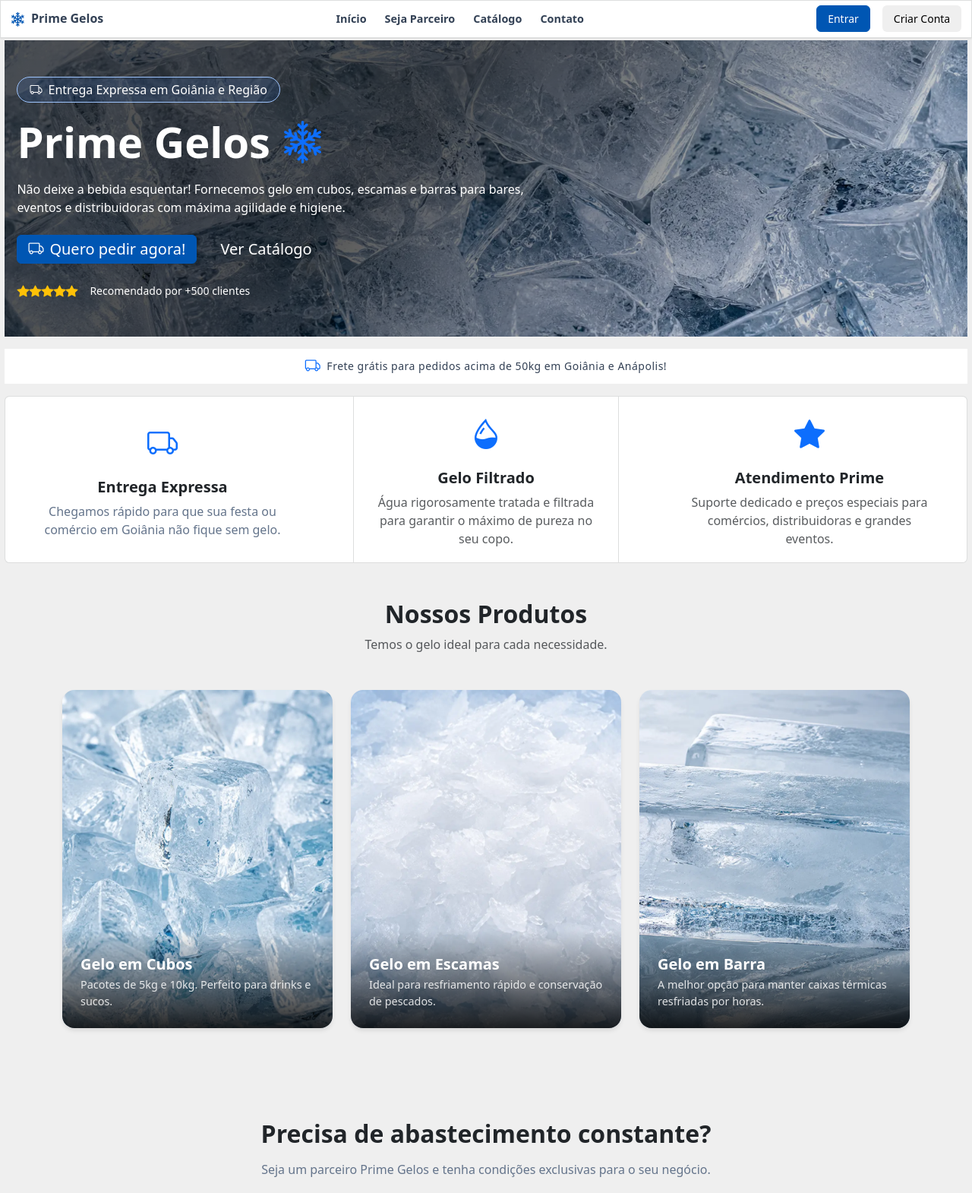
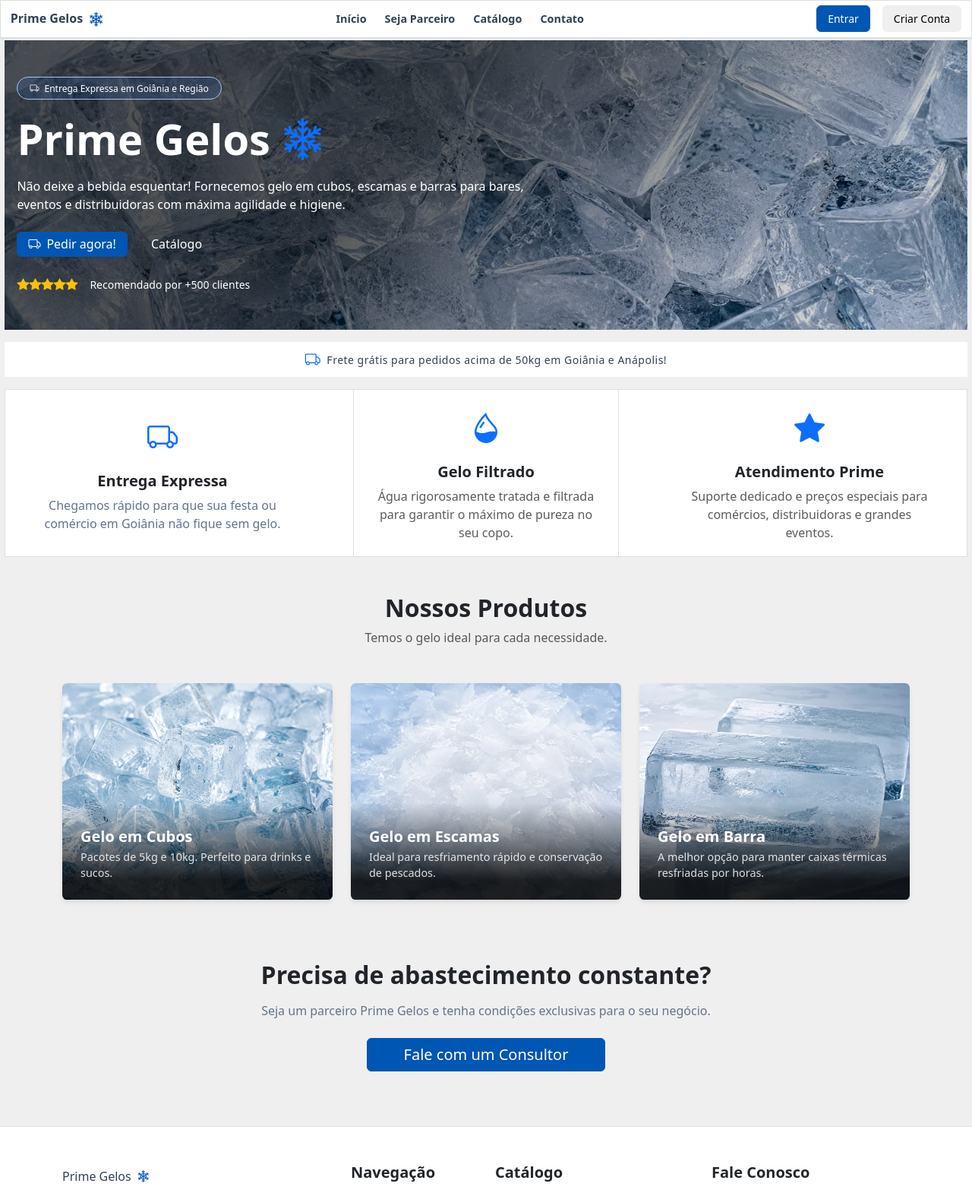
Before and after one commit to LucasLydio/primegelos, a website: page public/index.html in a window 1280 px wide. Shown: the top 1570 px of the page at 76% size. Drawn offline with nearby package versions, Linux system fonts and the light colour scheme.

Commit message:
:construction: Updating UI and UX to fit better on phone, hero buttons and font

```diff
--- a/public/assets/css/home.css
+++ b/public/assets/css/home.css
@@ -47,7 +47,6 @@
     flex-wrap: wrap;
     justify-content: space-around;
     background: var(--bg-white);
-    border-radius: var(--border-md);
     border: 1px solid var(--border-light);
     margin-top: 1rem;
     .feature-card {
@@ -60,7 +59,7 @@
 /* Grid responsivo automático */
 .product-grid {
   display: grid;
-  grid-template-columns: repeat(auto-fit, minmax(280px, 1fr));
+  grid-template-columns: repeat(auto-fit, minmax(180px, 1fr));
   gap: 1.5rem;
 }
 
@@ -68,10 +67,10 @@
 .product-card {
   position: relative;
   display: block;
-  border-radius: 1rem;
+  border-radius: var(--border-md);
   overflow: hidden;
   text-decoration: none;
-  aspect-ratio: 4 / 5; /* Controla a altura da imagem (formato retrato) */
+  aspect-ratio: 5 / 4; /* Controla a altura da imagem (formato retrato) */
   box-shadow: 0 4px 6px -1px rgba(0, 0, 0, 0.1);
 }
 
@@ -90,7 +89,7 @@
   left: 0;
   right: 0;
   padding: 2rem 1.5rem 1.5rem;
-  background: linear-gradient(to top, rgba(0, 0, 0, 0.85) 0%, rgba(0, 0, 0, 0) 100%);
+  background: linear-gradient(to top, rgba(0, 0, 0, 0.85) 20%, rgba(0, 0, 0, 0) 100%);
   color: #fff;
   transition: padding-bottom 0.3s ease;
 }
--- a/public/assets/css/layout.css
+++ b/public/assets/css/layout.css
@@ -26,9 +26,7 @@
 }
 
 footer {
-    position: static;
     padding: var(--padding-sm) var(--padding-md);
-    box-shadow: var(--shadow-sm);
-    border: 1px solid var(--border-light);
+    border-top: 1px solid var(--border-light);
     background: var(--bg-white);
 }
--- a/public/components/register-seller.html
+++ b/public/components/register-seller.html
@@ -2,9 +2,7 @@
     <div class="modal-dialog modal-dialog-centered modal-lg modal-fullscreen-lg-down">
         <div class="modal-content border-0 shadow-lg">
             <div class="row g-0 h-100">
-
-                <!-- Imagem lateral: Escondida no mobile (d-none) e visível a partir do desktop (d-md-block) -->
-                <div class="col-md-6 position-relative bg-dark d-none d-md-block h-md-100">
+                <div class="col-md-6 position-relative bg-dark d-md-block h-md-100">
                     <img src="/assets/img/webp/man.webp" alt="Parceiro Prime" class="w-100 h-100 object-fit-cover opacity-75">
                     <div class="position-absolute top-0 start-0 w-100 h-100 d-flex flex-column justify-content-end p-4 p-lg-5" style="background: linear-gradient(to top, rgba(0, 0, 0, 0.9), transparent);">
                         <h3 class="text-white fw-bold mb-2">Seja um Parceiro!</h3>
--- a/public/home.html
+++ b/public/home.html
@@ -3,7 +3,7 @@
     <div class=" hero-container py-5">
         <div class="cta-hero  text-start mb-5 mb-lg-0 px-3">
 
-            <span class="badge bg-primary bg-opacity-10 fs-6  text-white mb-3 px-3 py-2 rounded-pill fw-medium border border-primary-subtle">
+            <span class="badge bg-primary bg-opacity-10  text-white mb-3 px-3 py-2 rounded-pill fw-medium border border-primary-subtle">
                 <i class="bi bi-truck me-1"></i> Entrega Expressa em Goiânia e Região
             </span>
 
@@ -16,16 +16,16 @@
             </p>
 
             <!-- Grupo de Botões -->
-            <div class="d-flex flex-column flex-sm-row gap-3 justify-content-center justify-content-lg-start">
-                <a href="https://wa.me/5562999999999" target="_blank" class="button btn--blue fs-5" style="box-shadow: var(--shadow-sm);">
-                    <i class="bi bi-truck me-2 "></i> Quero pedir agora!
+            <div class="d-flex flex-row gap-3 justify-content-start">
+                <a href="https://wa.me/5562999999999" target="_blank" class="button btn--blue fs-6" style="box-shadow: var(--shadow-sm);">
+                    <i class="bi bi-truck me-2 "></i>Pedir agora!
                 </a>
-                <a href="#produtos" class="button btn--ghost text-white fs-5" style="box-shadow: var(--shadow-sm); " >
-                    Ver Catálogo
+                <a href="#produtos" class="button btn--ghost text-white fs-6" style="box-shadow: var(--shadow-sm); " >
+                    Catálogo
                 </a>
             </div>
 
-            <div class="mt-2 pt-3 d-flex align-items-center justify-content-center justify-content-lg-start gap-2">
+            <div class="mt-2 pt-3 d-flex align-items-center justify-content-start gap-2">
                 <div class="d-flex text-warning ">
                     <i class="bi bi-star-fill"></i>
                     <i class="bi bi-star-fill"></i>
@@ -70,7 +70,7 @@
             </div>
 </section>
 
-<section class="products-section py-5">
+<section class="products-section pt-5 pb-2">
     <div class="container">
         <div class="text-center mb-5">
             <h2 class="fw-bold text-dark">Nossos Produtos</h2>
--- a/public/index.html
+++ b/public/index.html
@@ -64,9 +64,9 @@
         <div data-include="./layout/sidebar.html"></div>
 
         <div data-include="./home.html"></div>
+    </main>
 
-        <div data-include="./layout/footer.html"></div>
-    </main>
+    <div data-include="./layout/footer.html"></div>
 
     <script src="https://cdn.jsdelivr.net/npm/bootstrap@5.3.3/dist/js/bootstrap.bundle.min.js"></script>
     <script type="module" src="/assets/js/components/include.js"></script>
--- a/public/layout/footer.html
+++ b/public/layout/footer.html
@@ -4,7 +4,10 @@
 
             <!-- Coluna 1: Sobre a Empresa -->
             <div class="col-lg-4 col-md-6">
-                <h4 class="fw-bold mb-3 ">Prime Gelos</h4>
+                <a href="/" class="text-decoration-none d-flex align-items-center gap-2 fs-6 py-2">
+                    <span class=" mb-0">Prime Gelos</span>
+                    <i class="bi bi-snow2 text--primary"></i>
+                </a>
                 <p class=" small mb-3">
                     A maior e mais confiável distribuidora de gelo de Goiânia. Fornecemos produtos com o mais alto padrão de qualidade e pureza para eventos, indústrias e comércio.
                 </p>
--- a/public/layout/navbar.html
+++ b/public/layout/navbar.html
@@ -3,8 +3,8 @@
 
     <div class="nav-start ">
         <a href="/" class="text-decoration-none d-flex align-items-center gap-2 fs-6">
+            <span class=" mb-0">Prime Gelos</span>
             <i class="bi bi-snow2 text--primary"></i>
-            <span class=" mb-0">Prime Gelos</span>
         </a>
     </div>
 
```
Also changed, not shown: public/partner.html (+4 -4 lines).
